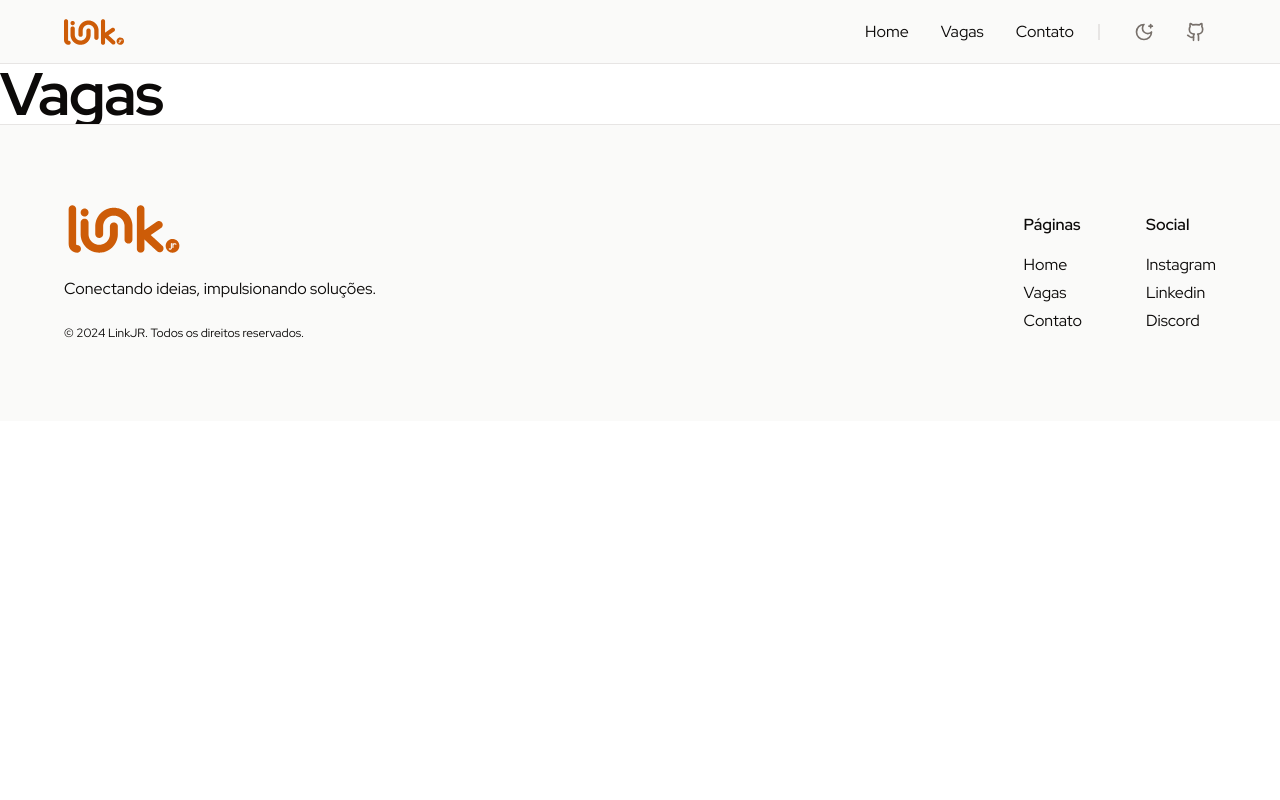
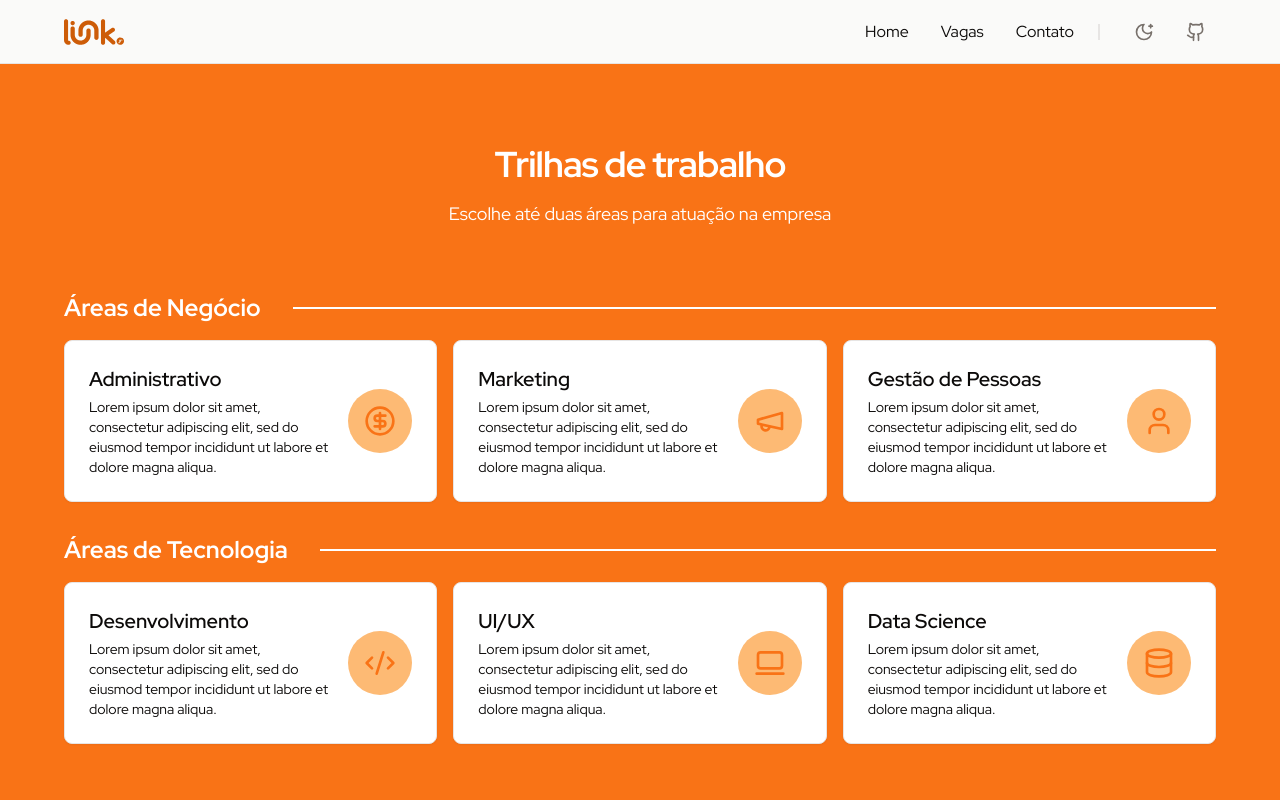
Before and after one commit to linkjrcastanhal/linkjr, a Next.js app: page /vagas in a window 1280 px wide. Shown: the top 800 px of the page. Built offline with nearby package versions, Linux system fonts and the light colour scheme.

Commit message:
feat: add trails section

```diff
--- a/src/app/vagas/page.tsx
+++ b/src/app/vagas/page.tsx
@@ -1,3 +1,5 @@
+import { Trails } from '@/components/vagas/trails'
+
 export default function Vagas() {
-  return <h1>Vagas</h1>
+  return <Trails />
 }
--- /dev/null
+++ b/src/components/vagas/trails/index.tsx
@@ -0,0 +1,102 @@
+import { Section } from '@/components/section'
+import { Card } from '@/components/shadcn-ui/card'
+import {
+  CircleDollarSign,
+  CodeXml,
+  Database,
+  LaptopMinimal,
+  Megaphone,
+  User,
+} from 'lucide-react'
+
+const TRAILS = [
+  {
+    label: 'Áreas de Negócio',
+    trails: [
+      {
+        title: 'Administrativo',
+        description:
+          'Lorem ipsum dolor sit amet, consectetur adipiscing elit, sed do eiusmod tempor incididunt ut labore et dolore magna aliqua.',
+        Icon: CircleDollarSign,
+      },
+      {
+        title: 'Marketing',
+        description:
+          'Lorem ipsum dolor sit amet, consectetur adipiscing elit, sed do eiusmod tempor incididunt ut labore et dolore magna aliqua.',
+        Icon: Megaphone,
+      },
+      {
+        title: 'Gestão de Pessoas',
+        description:
+          'Lorem ipsum dolor sit amet, consectetur adipiscing elit, sed do eiusmod tempor incididunt ut labore et dolore magna aliqua.',
+        Icon: User,
+      },
+    ],
+  },
+  {
+    label: 'Áreas de Tecnologia',
+    trails: [
+      {
+        title: 'Desenvolvimento',
+        description:
+          'Lorem ipsum dolor sit amet, consectetur adipiscing elit, sed do eiusmod tempor incididunt ut labore et dolore magna aliqua.',
+        Icon: CodeXml,
+      },
+      {
+        title: 'UI/UX',
+        description:
+          'Lorem ipsum dolor sit amet, consectetur adipiscing elit, sed do eiusmod tempor incididunt ut labore et dolore magna aliqua.',
+        Icon: LaptopMinimal,
+      },
+      {
+        title: 'Data Science',
+        description:
+          'Lorem ipsum dolor sit amet, consectetur adipiscing elit, sed do eiusmod tempor incididunt ut labore et dolore magna aliqua.',
+        Icon: Database,
+      },
+    ],
+  },
+]
+
+export function Trails() {
+  return (
+    <Section background="primary">
+      <div className="max-w-3xl space-y-4">
+        <h2>Trilhas de trabalho</h2>
+        <p className="text-lg">
+          Escolhe até duas áreas para atuação na empresa
+        </p>
+      </div>
+
+      <div className="space-y-8">
+        {TRAILS.map((item) => (
+          <div key={item.label}>
+            <div className="flex w-full items-center gap-8">
+              <h3 className="flex-shrink-0 flex-grow text-start text-2xl font-bold">
+                {item.label}
+              </h3>
+              <div className="h-0.5 w-full bg-background"></div>
+            </div>
+
+            <div className="mt-4 grid grid-cols-1 gap-4 lg:grid-cols-2 xl:grid-cols-3">
+              {item.trails.map((trail) => (
+                <Card
+                  key={trail.title}
+                  className="flex flex-col-reverse items-center gap-4 md:flex-row"
+                >
+                  <div className="space-y-1 text-center md:text-start">
+                    <h4 className="text-xl font-semibold">{trail.title}</h4>
+                    <p className="text-sm">{trail.description}</p>
+                  </div>
+                  <div className="flex size-16 flex-shrink-0 items-center justify-center rounded-full bg-orange-300">
+                    <trail.Icon className="size-8 text-primary" />
+                  </div>
+                </Card>
+              ))}
+            </div>
+          </div>
+        ))}
+      </div>
+    </Section>
+  )
+}
```
Also changed, not shown: src/components/vagas/about/index.tsx (added).
